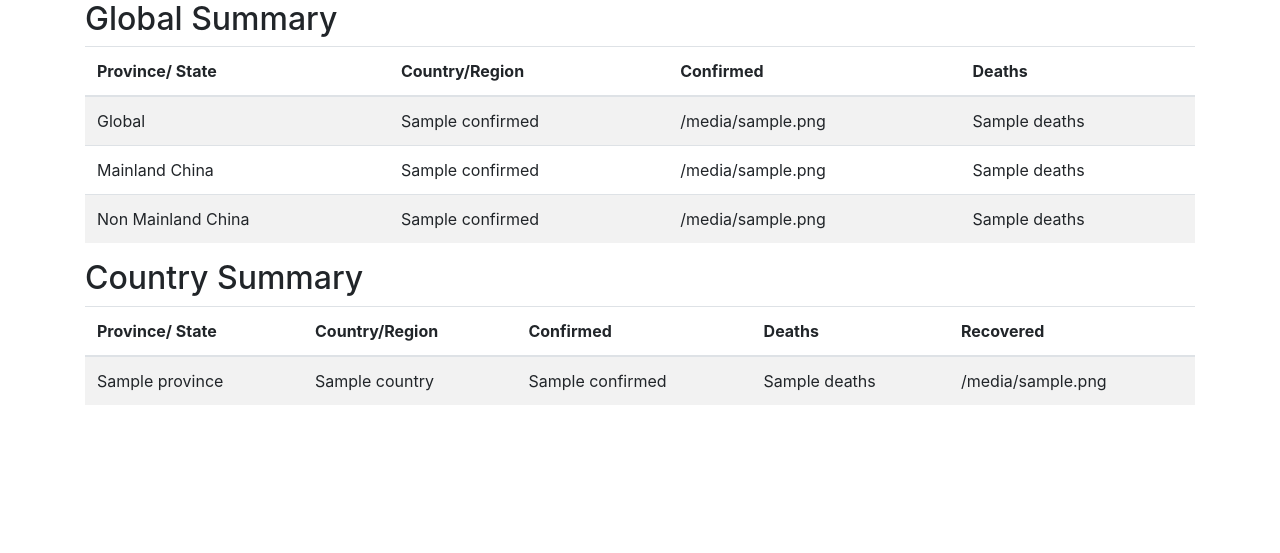
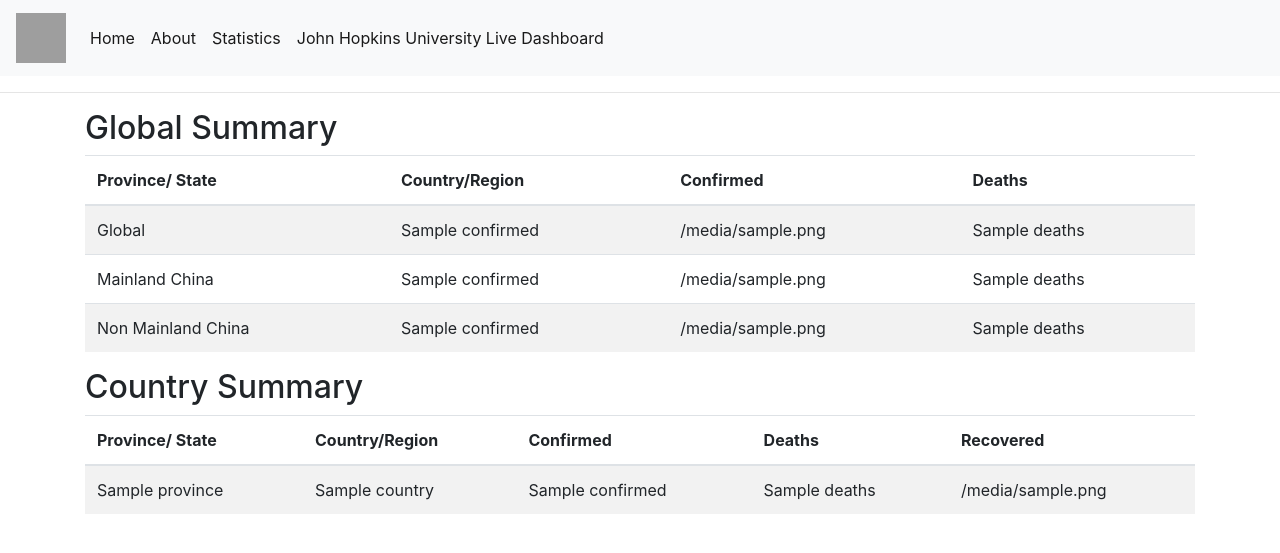
Before and after one commit to chrischia06/ichack20, a Flask app: page / in a window 1280 px wide. Shown: the top 553 px of the page. Run offline with Flask 2, Linux system fonts and the light colour scheme; a database or web service that is not in the repository returns one stand-in record (values such as "Sample title"); data that the repository does not hold is empty; some libraries are stand-ins or nearby versions; grey boxes are pictures that could not be loaded.

Commit message:
update with john hopkins dashboard

```diff
--- a/app/routes.py
+++ b/app/routes.py
@@ -5,6 +5,7 @@ from app import app
 import requests
 
 # from app.forms import SubmitForm
+@app.route('/statistics')
 @app.route('/')
 def index():
 	r = requests.get("https://coronavirus.m.pipedream.net/")
@@ -12,5 +13,12 @@ def index():
 	for i in range(len(data['rawData'])):
 		data['rawData'][i]['Province'] = data['rawData'][i]['Province/State']
 		data['rawData'][i]['Country'] = data['rawData'][i]['Country/Region']
+	return render_template("index.html", data = data)
 
-	return render_template("index.html", data = data)
+@app.route('/about')
+def about():
+	return render_template("about.html")
+
+@app.route('/john_hopkins')
+def john_hopkins():
+	return render_template("john_hopkins.html")
--- /dev/null
+++ b/app/templates/about.html
@@ -0,0 +1,4 @@
+{% extends "base.html" %}
+{% block content %}
+
+{% endblock %}
--- /dev/null
+++ b/app/templates/base.html
@@ -0,0 +1,46 @@
+<!doctype html>
+<html>
+	<head>
+		<meta name="viewport" content="width=device-width, initial-scale=1, shrink-to-fit=no">
+		<title>Corona Virus Info</title>
+		<link rel="stylesheet" href="https://stackpath.bootstrapcdn.com/bootstrap/4.4.1/css/bootstrap.min.css" integrity="sha384-Vkoo8x4CGsO3+Hhxv8T/Q5PaXtkKtu6ug5TOeNV6gBiFeWPGFN9MuhOf23Q9Ifjh" crossorigin="anonymous">
+		<script src="https://code.jquery.com/jquery-3.4.1.slim.min.js" integrity="sha384-J6qa4849blE2+poT4WnyKhv5vZF5SrPo0iEjwBvKU7imGFAV0wwj1yYfoRSJoZ+n" crossorigin="anonymous"></script>
+		<script src="https://cdn.jsdelivr.net/npm/popper.js@1.16.0/dist/umd/popper.min.js" integrity="sha384-Q6E9RHvbIyZFJoft+2mJbHaEWldlvI9IOYy5n3zV9zzTtmI3UksdQRVvoxMfooAo" crossorigin="anonymous"></script>
+		<script src="https://stackpath.bootstrapcdn.com/bootstrap/4.4.1/js/bootstrap.min.js" integrity="sha384-wfSDF2E50Y2D1uUdj0O3uMBJnjuUD4Ih7YwaYd1iqfktj0Uod8GCExl3Og8ifwB6" crossorigin="anonymous"></script>
+	</head>
+	<body>
+
+		<nav class="navbar navbar-expand-lg navbar-light bg-light">
+		  <a class="navbar-brand" href="#"><img src = '#' width=50 height=50 alt='logo'></a>
+		  <button class="navbar-toggler" type="button" data-toggle="collapse" data-target="#navbarNav" aria-controls="navbarNav" aria-expanded="false" aria-label="Toggle navigation">
+		    <span class="navbar-toggler-icon"></span>
+		  </button>
+		  <div class="collapse navbar-collapse" id="navbarNav">
+		    <ul class="navbar-nav">
+		      <li class="nav-item active">
+		        <a class="nav-link" href = "{{ url_for('index') }}">Home</a>
+		      </li>
+		      <li class="nav-item active">
+		        <a class="nav-link" href = "{{ url_for('about') }}">About</a>
+		      </li>
+		      <li class="nav-item active">
+		        <a class="nav-link" href = "/statistics">Statistics</a>
+		      </li>
+		      <li class="nav-item active">
+		        <a class="nav-link" href = "{{ url_for('john_hopkins')}}"> John Hopkins University Live Dashboard</a>
+		      </li>
+
+		    </ul>
+		  </div>
+		</nav>
+
+
+
+
+
+
+		<hr>
+		<div class="container-fluid">
+		{% block content %}{% endblock %}
+		</div>
+	</body>
--- a/app/templates/index.html
+++ b/app/templates/index.html
@@ -1,14 +1,5 @@
-<!doctype html>
-<html>
-	<head>
-		<meta name="viewport" content="width=device-width, initial-scale=1, shrink-to-fit=no">
-		<title>Corona Virus Info</title>
-		<link rel="stylesheet" href="https://stackpath.bootstrapcdn.com/bootstrap/4.4.1/css/bootstrap.min.css" integrity="sha384-Vkoo8x4CGsO3+Hhxv8T/Q5PaXtkKtu6ug5TOeNV6gBiFeWPGFN9MuhOf23Q9Ifjh" crossorigin="anonymous">
-		<script src="https://code.jquery.com/jquery-3.4.1.slim.min.js" integrity="sha384-J6qa4849blE2+poT4WnyKhv5vZF5SrPo0iEjwBvKU7imGFAV0wwj1yYfoRSJoZ+n" crossorigin="anonymous"></script>
-		<script src="https://cdn.jsdelivr.net/npm/popper.js@1.16.0/dist/umd/popper.min.js" integrity="sha384-Q6E9RHvbIyZFJoft+2mJbHaEWldlvI9IOYy5n3zV9zzTtmI3UksdQRVvoxMfooAo" crossorigin="anonymous"></script>
-		<script src="https://stackpath.bootstrapcdn.com/bootstrap/4.4.1/js/bootstrap.min.js" integrity="sha384-wfSDF2E50Y2D1uUdj0O3uMBJnjuUD4Ih7YwaYd1iqfktj0Uod8GCExl3Og8ifwB6" crossorigin="anonymous"></script>
-	</head>
-<body>
+{% extends "base.html" %}
+{% block content %}
 <div class ='container'>
 
 	<table class="table table-striped">
@@ -72,3 +63,5 @@
 </div>
 </body>
 </html>
+
+{% endblock %}
```
Also changed, not shown: app/templates/john_hopkins.html (added, +8 -0 lines).
